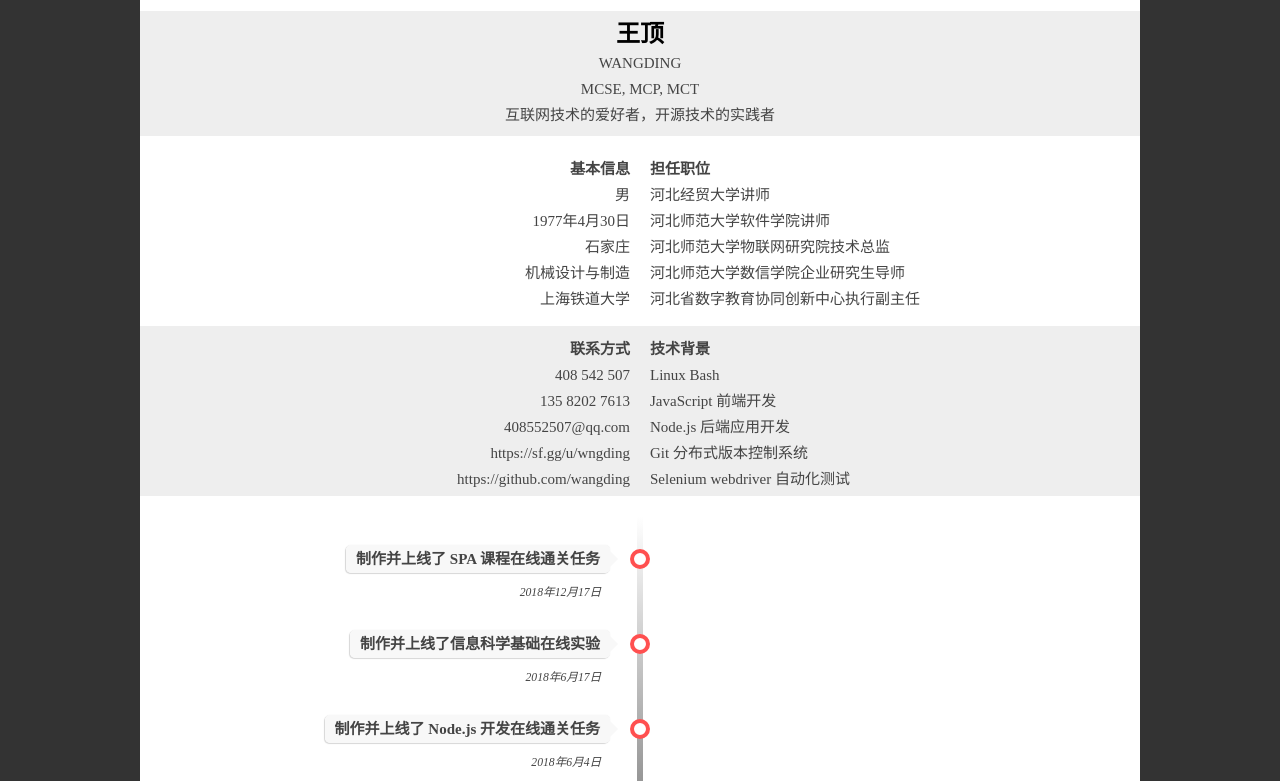
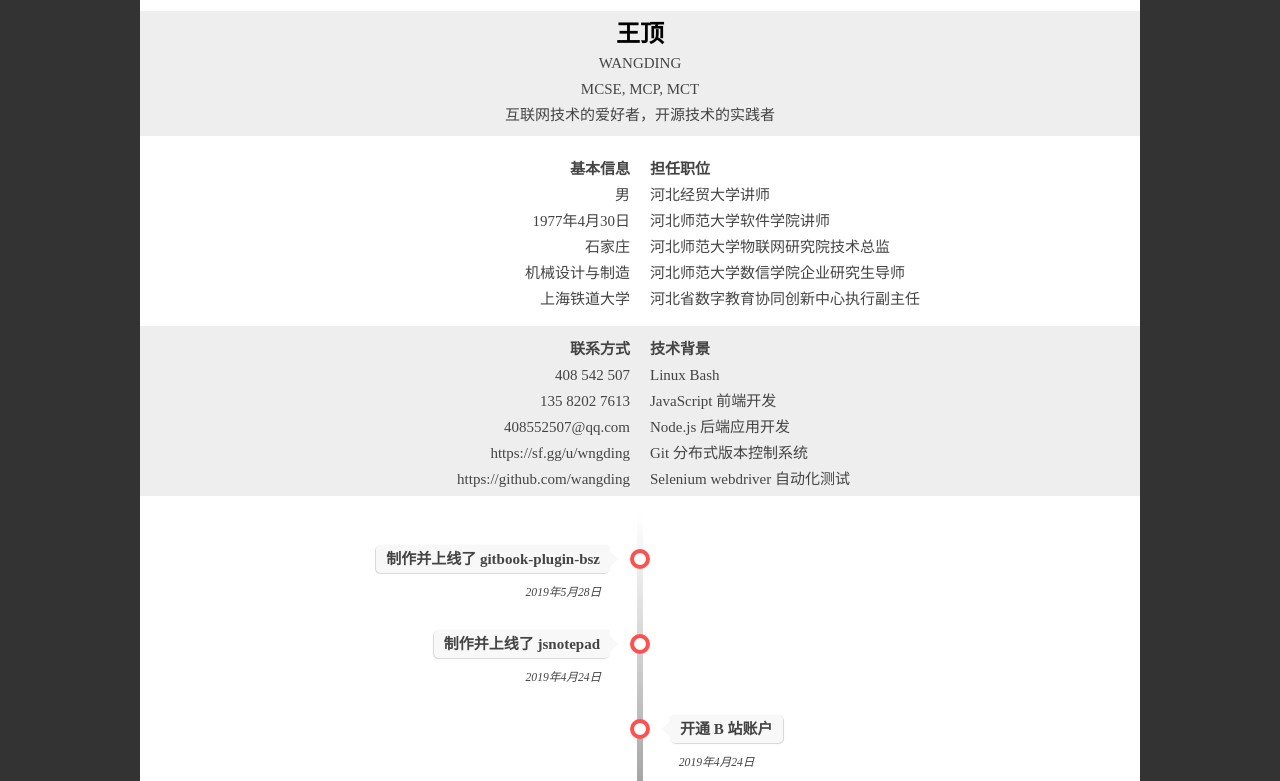
Before and after one commit to wangding/i, a website: page index.html in a window 1280 px wide. Shown: the part 319-1100 px from the top of the page. Drawn offline with nearby package versions, Linux system fonts and the light colour scheme.

Commit message:
feat: 增加 fork-me-github 并重构代码、增加数据

```diff
--- a/Gruntfile.js
+++ b/Gruntfile.js
@@ -46,7 +46,8 @@ module.exports = function (grunt) {
       }
     },
     uglify: {
-      'dist/js/bundle.min.js': 'dist/js/bundle.js'
+      'dist/js/bundle.min.js': 'dist/js/bundle.js',
+      'dist/js/fork-me-github.js': 'js/fork-me-github.js'
     },
     cssmin: {
       'dist/css/bundle.min.css': 'dist/css/bundle.css'
--- a/index.html
+++ b/index.html
@@ -1,5 +1,5 @@
 <!DOCTYPE html>
-<html lang="en">
+<html lang="cn">
 <head>
   <meta charset="UTF-8">
   <title>王顶</title>
@@ -24,11 +24,12 @@
     <div id="wd-resume-timeline"></div>
   </div>
   <script src="//apps.bdimg.com/libs/jquery/2.1.4/jquery.min.js"></script>
+  <script src="js/fork-me-github.js"></script>
   <!-- build:js js/bundle.min.js -->
-  <script src="js/wd.js"></script>
-  <script src="js/wd.data.js"></script>
-  <script src="js/wd.resume.js"></script>
-  <script src="js/wd.timeline.js"></script>
+  <script src="js/main.js"></script>
+  <script src="js/data.js"></script>
+  <script src="js/resume.js"></script>
+  <script src="js/timeline.js"></script>
   <!-- endbuild -->
 </body>
 </html>
--- a/js/wd.data.js
+++ b/js/data.js
@@ -1,5 +1,5 @@
 /*
- * wd.data.js
+ * data.js
  * resume data module for SPA
  */
 
@@ -12,14 +12,81 @@
     },
 */
 
-/* global wd: true */
+/* exported data */
+var wd = {};
 wd.data = {
   'timeline' : [
+    {
+      'class' : 'l',
+      'date'  : '2019年5月28日',
+      'event' : '制作并上线了 gitbook-plugin-bsz',
+      'href'  : 'https://www.npmjs.com/package/gitbook-plugin-bsz'
+    },
+    {
+      'class' : 'l',
+      'date'  : '2019年4月24日',
+      'event' : '制作并上线了 jsnotepad',
+      'href'  : 'https://np.wangding.in/'
+    },
+    {
+      'class' : 'r',
+      'date'  : '2019年4月24日',
+      'event' : '开通 B 站账户',
+      'href'  : 'https://space.bilibili.com/420780095'
+    },
+    {
+      'class' : 'l',
+      'date'  : '2019年3月30日',
+      'event' : '制作并上线了矩形计算器',
+      'href'  : 'https://wangding.github.io/rectangle/'
+    },
+    {
+      'class' : 'r',
+      'date'  : '2019年2月26日',
+      'event' : '给经贸数统学院上信息科学基础',
+      'href'  : ''
+    },
+    {
+      'class' : 'r',
+      'date'  : '2019年2月26日',
+      'event' : '给师大软件学院上 SPA 富应用开发',
+      'href'  : ''
+    },
+    {
+      'class' : 'r',
+      'date'  : '2019年2月25日',
+      'event' : '给经贸数统学院上管理信息系统',
+      'href'  : ''
+    },
+    {
+      'class' : 'r',
+      'date'  : '2019年2月19日',
+      'event' : '柏林禅寺受三皈五戒',
+      'href'  : ''
+    },
+    {
+      'class' : 'r',
+      'date'  : '',
+      'event' : '2019 年',
+      'href'  : ''
+    },
     {
       'class' : 'l',
       'date'  : '2018年12月17日',
       'event' : '制作并上线了 SPA 课程在线通关任务',
       'href'  : 'https://spa.wangding.in'
+    },
+    {
+      'class' : 'r',
+      'date'  : '2018年9月11日',
+      'event' : '给软件学院上 Node.js 应用开发课程',
+      'href'  : ''
+    },
+    {
+      'class' : 'r',
+      'date'  : '2018年9月4日',
+      'event' : '给经贸数学学院上软件测试课程',
+      'href'  : ''
     },
     {
       'class' : 'l',
@@ -64,9 +131,15 @@ wd.data = {
       'href'  : ''
     },
     {
+      'class' : 'r',
+      'date'  : '',
+      'event' : '2018 年',
+      'href'  : ''
+    },
+    {
       'class' : 'l',
       'date'  : '2017年12月31日',
-      'event' : '参与了 reformat-markdown-table 开源项目',
+      'event' : '参与 reformat-markdown-table 项目',
       'href'  : 'https://reformat.wangding.in'
     },
     {
@@ -234,7 +307,7 @@ wd.data = {
     {
       'class' : 'r',
       'date'  : '',
-      'event' : '2017年',
+      'event' : '2017 年',
       'href'  : ''
     },
     {
--- /dev/null
+++ b/js/fork-me-github.js
@@ -0,0 +1,15 @@
+/* exported $forkMeGH */
+var $forkMeGH = (function () {
+  var $DOM = $(''
+      + '<div class="fork-me-github" style="position: absolute; top: 0; right: 0; z-index: 20;">'
+        + '<a><img src="https://camo.githubusercontent.com/365986a132ccd6a44c23a9169022c0b5c890c387/68747470733a2f2f73332e616d617a6f6e6177732e636f6d2f6769746875622f726962626f6e732f666f726b6d655f72696768745f7265645f6161303030302e706e67" alt="Fork me on GitHub"></a>'
+      + '</div>'),
+      $arch = $DOM.find('a');
+
+  function show(url) {
+    $arch.attr('href', url);
+    $('body').append($DOM);
+  }
+
+  return {show: show};
+})();
--- /dev/null
+++ b/js/main.js
@@ -0,0 +1,10 @@
+/*
+ * main.js
+ * root module for SPA
+ */
+
+/* global $forkMeGH $resume */
+$(function() {
+  $resume.show($('#wd-resume'));
+  $forkMeGH.show('https://github.com/wangding/i');
+});
--- a/js/wd.resume.js
+++ b/js/resume.js
@@ -1,10 +1,11 @@
 /*
- * wd.resume.js
- * wd resume module for SPA
+ * resume.js
+ * resume module for SPA
  */
 
-/* global wd: true */
-wd.resume = (function() {
+/* global wd $timeline: true */
+/* exported $resume */
+var $resume = (function() {
   var $container,
       data = ['info', 'title', 'contact', 'skills'];
 
@@ -20,12 +21,12 @@ wd.resume = (function() {
     });
   };
 
-  var initModule = function(container) {
+  var show = function(container) {
     $container = container;
     fillSlogan();
     fillData();
-    wd.timeline.initModule($container.find('#wd-resume-timeline'));
+    $timeline.show($container.find('#wd-resume-timeline'));
   };
 
-  return { initModule: initModule };
+  return { show: show };
 }());
--- /dev/null
+++ b/js/timeline.js
@@ -0,0 +1,36 @@
+/*
+ * timeline.js
+ * timeline module for SPA
+ */
+
+/* global wd: true */
+/* exported $timeline */
+var $timeline = (function() {
+  var items = '',
+      item = ''
+        + '<li>'
+          + '<div class="direction-r">'
+            + '<div class="flag-wrapper">$</div>'
+            + '<div class="desc">#</div>'
+          + '</div>'
+        + '</li>';
+
+  function show(container) {
+    wd.data.timeline.forEach(function(e) {
+      var ev_items = item;
+      ev_items = ev_items.replace('#', e.date);
+      if(e.class === 'l') ev_items = ev_items.replace('direction-r', 'direction-l');
+      if(e.href === '')   {
+        ev_items = ev_items.replace('$','<span class="flag">' + e.event +'</span>');
+      } else {
+        ev_items = ev_items.replace('$', '<a href="' + e.href +'"><span class="flag">' + e.event + '</span></a>');
+      }
+      items += ev_items;
+    });
+
+    var $ul = $('<ul class="timeline"></ul>').append(items);
+    container.append($ul);
+  }
+
+  return { show: show };
+}());
--- a/js/wd.js
+++ /dev/null
@@ -1,14 +0,0 @@
-/*
- * wd.js
- * wd root module for SPA
- */
-
-var wd = (function() {
-  var initModule = function($container) {
-    wd.resume.initModule($container);
-  };
-
-  return { initModule: initModule };
-}());
-
-$(function() { wd.initModule($('#wd-resume')); });
--- a/js/wd.timeline.js
+++ /dev/null
@@ -1,43 +0,0 @@
-/*
- * wd.timeline.js
- * timeline module for SPA
- */
-
-/* global wd: true */
-wd.timeline = (function() {
-  var configMap = {
-    'event_html' : String()
-        + '<li>'
-          + '<div class="direction-r">'
-            + '<div class="flag-wrapper">$</div>'
-            + '<div class="desc">#</div>'
-          + '</div>'
-        + '</li>'
-  };
-  var $container, html = '';
-
-  var fillTimeline = function() {
-    wd.data.timeline.forEach(function(e) {
-      var ev_html = configMap.event_html;
-      ev_html = ev_html.replace('#', e.date);
-      if(e.class === 'l') ev_html = ev_html.replace('direction-r', 'direction-l');
-      if(e.href === '')   {
-        ev_html = ev_html.replace('$','<span class="flag">' + e.event +'</span>');
-      } else {
-        ev_html = ev_html.replace('$', '<a href="' + e.href +'"><span class="flag">' + e.event + '</span></a>');
-      }
-      html += ev_html;
-    });
-    $container.html(html);
-  };
-
-  var initModule = function(container)  {
-    $container = container;
-    $container.html('<ul class="timeline"></ul>');
-    $container = $container.find('.timeline');
-
-    fillTimeline();
-  };
-
-  return { initModule: initModule };
-}());
```
Also changed, not shown: 1 other file.
